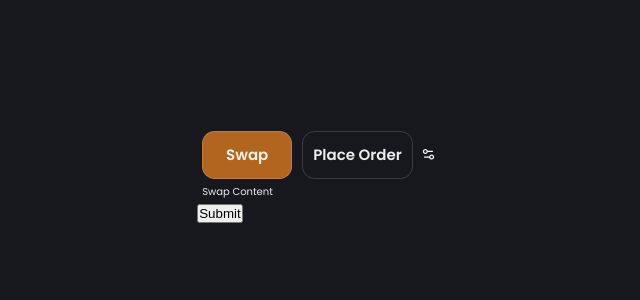
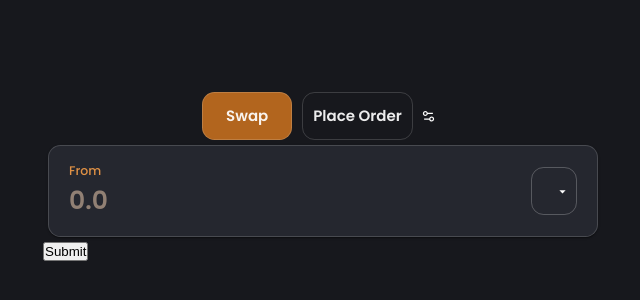
Before and after one commit to Tahir1072a/MaterialUI_Examples, a React (Vite) app: page / in a window 1280 px wide. Shown: the part 226-526 px from the top of the page, without its empty margins (317-957 px from the left). Built offline with nearby package versions, Linux system fonts and the light colour scheme.

Commit message:
WideInput added.
Yeni bir input ui bileşeni eklendi. Ayrıca Trade formun bir kısmı daha bitti.

```diff
--- a/src/Components/Inputs/InputFeatures.jsx
+++ b/src/Components/Inputs/InputFeatures.jsx
@@ -128,7 +128,7 @@ export function ControlledTextField() {
 
         <p>{errors.firstName?.message}</p>
 
-        {/*  Form özelliğini spesifik bir formu submit etmek için kullanabiliriz.*/}
+        {/*  ExchangeForm özelliğini spesifik bir formu submit etmek için kullanabiliriz.*/}
         <button type={"submit"} form={"my-form"}>
           Gönder
         </button>
--- a/src/Components/Inputs/TextFieldFeatures.jsx
+++ b/src/Components/Inputs/TextFieldFeatures.jsx
@@ -63,7 +63,7 @@ export default function CompleteTextField() {
                   variant={"filled"}
                   label={"Last Name"}
                   id={"filled-disabled"}
-                  {/*Bileşen kontrol edilmediğinde işe yarar.*/}
+                  /*Bileşen kontrol edilmediğinde işe yarar.*/
                   defaultValue={"Fidan"}
                   /* disabled: Ui tırtıklı hale geliyor */
                   disabled
--- a/src/Components/UI/UserInput.jsx
+++ b/src/Components/UI/UserInput.jsx
@@ -30,7 +30,7 @@ export default function UserInput({
   control,
   rules,
   errors,
-  spinButtonActive,
+  spinButtonActive = true,
   textFieldOptions,
 }) {
   return (
--- /dev/null
+++ b/src/Components/UI/WideInput.jsx
@@ -0,0 +1,93 @@
+import {
+  FormControl,
+  FormHelperText,
+  InputBase,
+  styled,
+  Typography,
+} from "@mui/material";
+import theme from "../../Styles/theme.js";
+import { Controller } from "react-hook-form";
+
+const StyledInputBase = styled(InputBase)(({ theme }) => ({
+  // Placeholderı şekillendirmek için seçilmesi gereken pseudo-clsses
+  "input::placeholder": { color: theme.palette.primary.light },
+
+  "&.Mui-error .MuiInputBase-input": {
+    color: theme.palette.error.main,
+  },
+
+  "& input[type=number]": {
+    "::-webkit-outer-spin-button": {
+      WebkitAppearance: "none",
+      margin: 0,
+    },
+    "::-webkit-inner-spin-button": {
+      WebkitAppearance: "none",
+      margin: 0,
+    },
+  },
+}));
+
+export default function WideInput({
+  control,
+  name,
+  rules,
+  errors,
+  label,
+  inputStyle,
+  labelColor = "primary",
+  labelVariant = "h6",
+  labelStyle = {},
+  errorTextStyle = {},
+}) {
+  return (
+    <FormControl
+      fullWidth
+      sx={{
+        "& .MuiInputBase-root": {
+          height: "4rem",
+          ...theme.typography.h4,
+        },
+      }}
+    >
+      <Typography
+        variant={labelVariant}
+        color={labelColor}
+        sx={
+          errors[name]
+            ? { color: theme.palette.error.light, ...labelStyle }
+            : { ...labelStyle }
+        }
+      >
+        {label}
+      </Typography>
+      <Controller
+        control={control}
+        render={({ field }) => (
+          <StyledInputBase
+            id={"from-exchange"}
+            {...field}
+            type={"number"}
+            placeholder={"0.0"}
+            error={Boolean(errors[name])}
+            sx={{ ...inputStyle }}
+          />
+        )}
+        name={name}
+        rules={rules}
+      />
+      {errors[name] ? (
+        <FormHelperText
+          color={"primary"}
+          sx={{
+            marginLeft: theme.spacing(2),
+            color: theme.palette.error.light,
+            ...errorTextStyle,
+          }}
+        >
+          {errors[name].message}
+        </FormHelperText>
+      ) : null}
+    </FormControl>
+  );
+}
--- /dev/null
+++ b/src/ExperimentalMajorComponents/Trade/ExchangeForm.jsx
@@ -0,0 +1,49 @@
+import {
+  Box,
+  FormControl,
+  FormHelperText,
+  InputBase,
+  Paper,
+  Select,
+  styled,
+  Typography,
+} from "@mui/material";
+import theme from "../../Styles/theme.js";
+import { Controller } from "react-hook-form";
+import WideInput from "../../Components/UI/WideInput.jsx";
+
+const FormBackground = styled(Paper)(({ theme }) => ({
+  display: "flex",
+  alignItems: "center",
+  width: 550,
+
+  padding: `${theme.spacing(6)} ${theme.spacing(8)}`,
+  border: theme.borders.primary,
+  background: theme.palette.background.bg600,
+}));
+
+export default function ExchangeForm({
+  control,
+  errors,
+  inputRules,
+  inputName,
+  selectName,
+  selectRules,
+}) {
+  return (
+    <Box>
+      <FormBackground>
+        <WideInput
+          errors={errors}
+          control={control}
+          rules={inputRules}
+          name={inputName}
+          label={"From"}
+        />
+        {/* TODO: Select componenti incelenecek ve Buraya uygun şekilde yerleştirilecek. */}
+        {/* Not: Eğer istediğim türde bir customize işlemi yoksa tamamen özel bir select bileşeni oluşturulacaktır. */}
+        <Select />
+      </FormBackground>
+    </Box>
+  );
+}
--- a/src/ExperimentalMajorComponents/Trade/Trade.jsx
+++ b/src/ExperimentalMajorComponents/Trade/Trade.jsx
@@ -10,6 +10,7 @@ import CustomMenu from "../../Components/UI/CustomMenu.jsx";
 import TradeOptions from "./TradeOptions.jsx";
 import { CgOptions } from "react-icons/cg";
 import UserInput from "../../Components/UI/UserInput.jsx";
+import ExchangeForm from "./ExchangeForm.jsx";
 
 const TabsStyle = {
   display: "flex",
@@ -61,6 +62,10 @@ export default function Trade() {
       deadline: 30,
       safeMode: true,
       dedicatedRPCs: false,
+      exchangeFromAmount: "",
+      exchangeFromSelected: "",
+      exchangeToAmount: "",
+      exchangeToSeleted: "",
     },
   });
 
@@ -95,8 +100,15 @@ export default function Trade() {
                   <TradeOptions context={TradeContext} />
                 </CustomMenu>
               </Box>
-
-              <TabPanel index={0}>Swap Content</TabPanel>
+              {/* TODO: ExchangeForm için ilgili bileşenler hazırlanacak. */}
+              <TabPanel index={0}>
+                <ExchangeForm
+                  control={control}
+                  errors={errors}
+                  inputRules={{ required: "This must be requried" }}
+                  inputName={"exchangeFromAmount"}
+                />
+              </TabPanel>
               <TabPanel index={1}>Place Order Content</TabPanel>
             </TabContext>
           </Box>
--- a/src/Styles/theme.js
+++ b/src/Styles/theme.js
@@ -4,8 +4,8 @@ const theme = createTheme({
   palette: {
     mode: "dark",
     error: {
-      main: "#C53030",
-      light: "#FEB2B2",
+      main: "#B00020",
+      light: "#F86E6E",
     },
     whiteAlpha: {
       Alpha_50: "rgba(255, 255, 255, 0.04)",
@@ -60,6 +60,7 @@ const theme = createTheme({
       fontWeight: 600,
     },
     h4: {
+      fontSize: "2.5rem",
       fontFamily: "'Poppins', 'Roboto', 'Arial', sans-serif",
       fontWeight: 600,
     },
```
